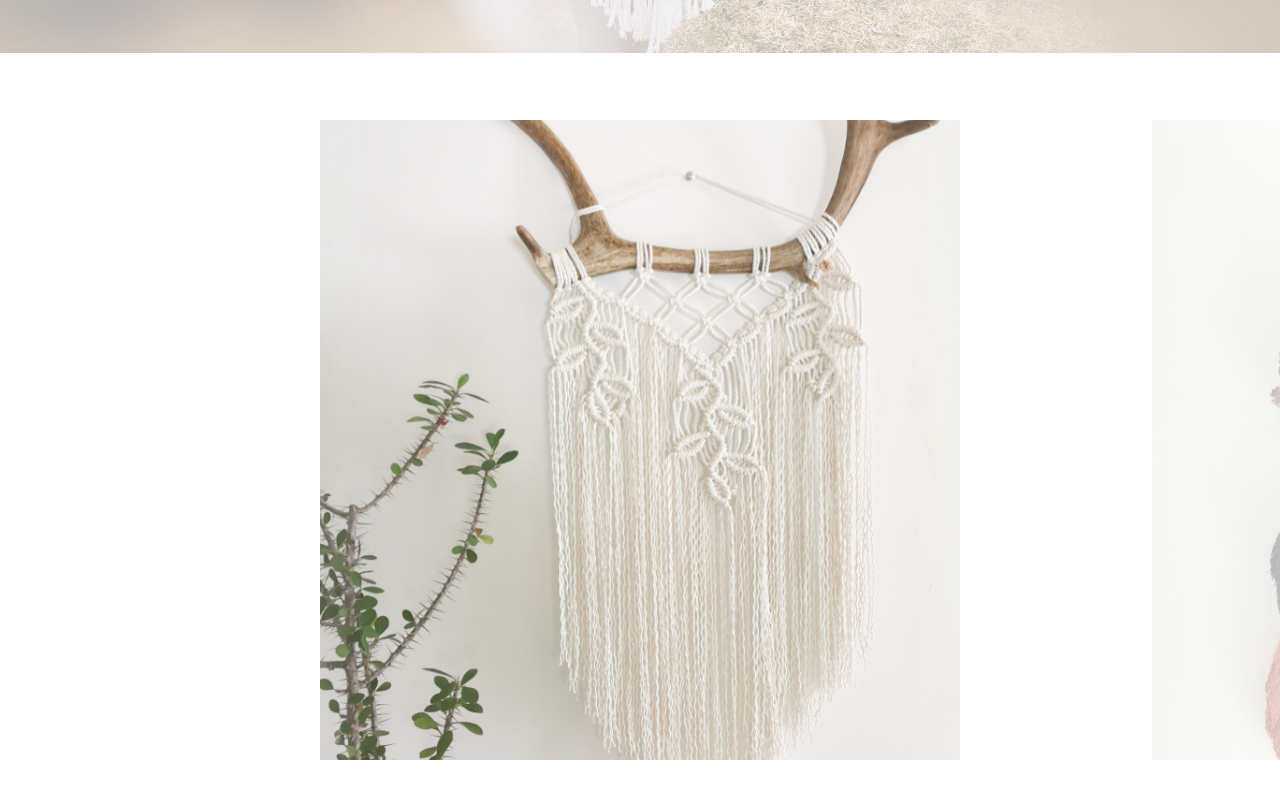
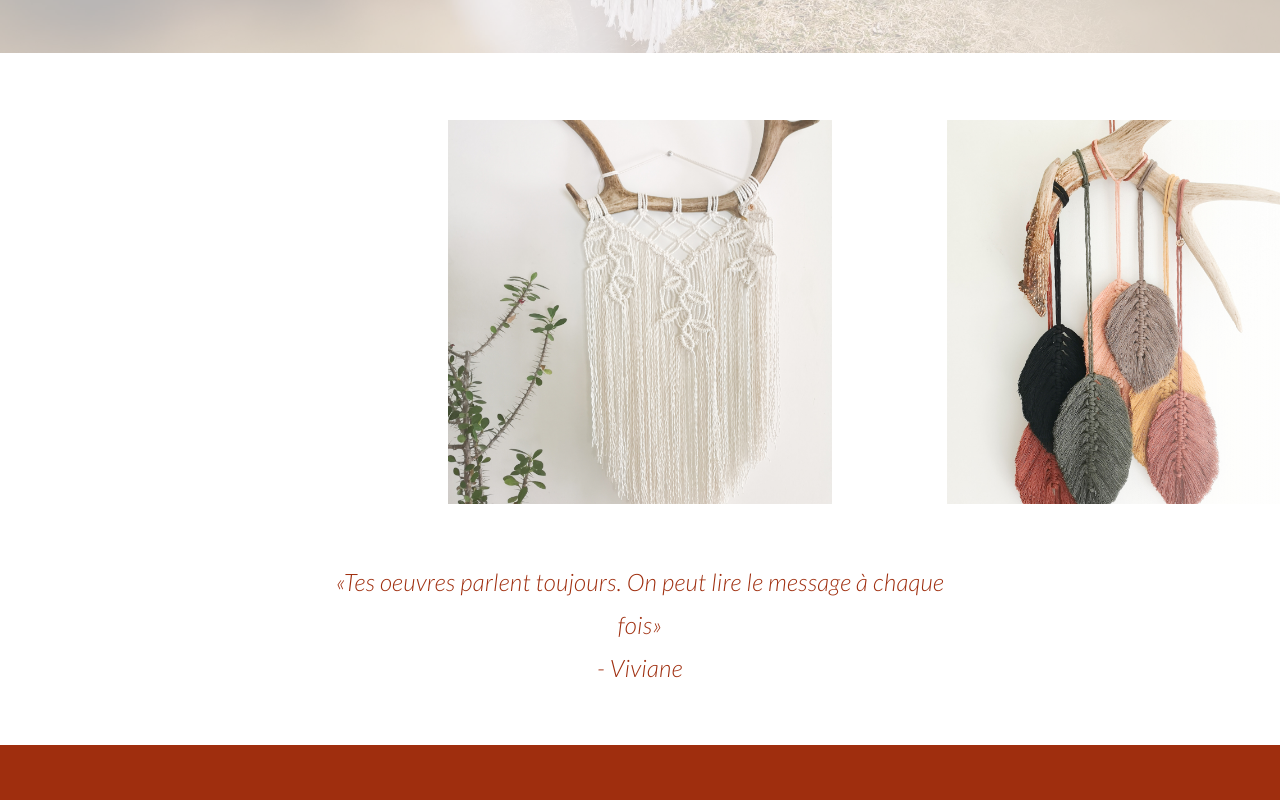
Before and after one commit to Jon104/flora-design, a React (Create React App) app: page /panaches in a window 1280 px wide. Shown: the part 800-1600 px from the top of the page. Built offline with nearby package versions, Linux system fonts and the light colour scheme; no server answers.

Commit message:
Calibrated carousel ratios

```diff
--- a/src/components/common/ImageSlider/Slide.jsx
+++ b/src/components/common/ImageSlider/Slide.jsx
@@ -39,8 +39,6 @@ const useTilt = (active) => {
 };
 
 const SlideContent = styled.div`
-  width: 35vw;
-  height: 35vw;
   background-size: cover;
   background-position: center center;
   background-repeat: no-repeat;
@@ -55,8 +53,12 @@ const SlideContent = styled.div`
     rotateY(calc(0deg * var(--dir)));
 
   @media (max-aspect-ratio: 16/9) {
-    width: 50vw;
-    height: 50vw;
+    width: 30vw;
+    height: 30vw;
+  }
+  @media (max-aspect-ratio: 9/16) {
+    width: 70vw;
+    height: 70vw;
   }
 `;
 
--- a/src/components/common/ImageSlider/Slides.js
+++ b/src/components/common/ImageSlider/Slides.js
@@ -8,15 +8,17 @@ export default styled.div`
   }
 
   > button {
+    width: 15vw;
+
     appearance: none;
     background: transparent;
-    min-width: 30vw;
-    min-height: 40vw;
     color: #9f2e0e;
 
     @media (max-aspect-ratio: 16/9) {
-      min-width: 30vw;
-      min-height: 60vw;
+      height: 30vw;
+    }
+    @media (max-aspect-ratio: 9/16) {
+      height: 70vw;
     }
 
     border: none;
@@ -24,7 +26,7 @@ export default styled.div`
     position: absolute;
     font-size: 5rem;
     transition: opacity 1s;
-    opacity: 0.7;
+    opacity: 0.5;
     z-index: 5;
 
     &:hover {
--- a/src/components/typography/Testimonials.js
+++ b/src/components/typography/Testimonials.js
@@ -2,7 +2,7 @@ import styled from "styled-components";
 
 export default styled.p`
   font-family: Lato;
-  font-size: 28px;
+  font-size: 24px;
   font-style: italic;
   font-weight: 300;
   line-height: 43px;
@@ -10,7 +10,7 @@ export default styled.p`
   text-align: center;
   color: #9f2e0e;
 
-  @media (max-aspect-ratio: 16/9) {
+  @media (max-aspect-ratio: 9/16) {
     font-size: 15px;
     line-height: 20px;
   }
```
